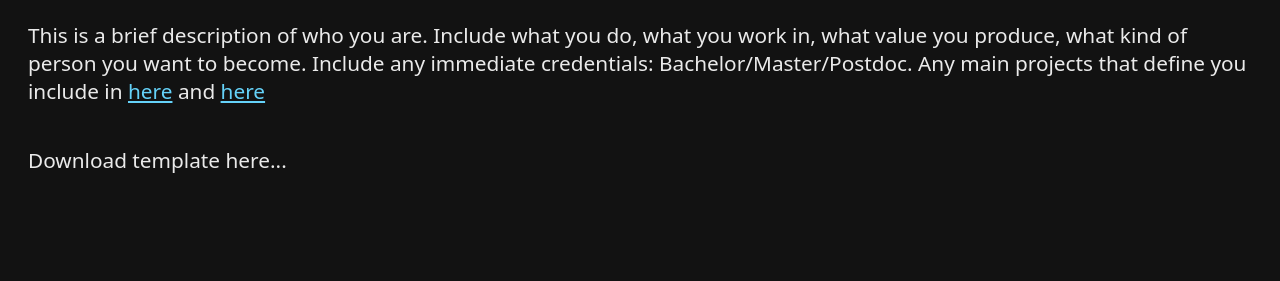
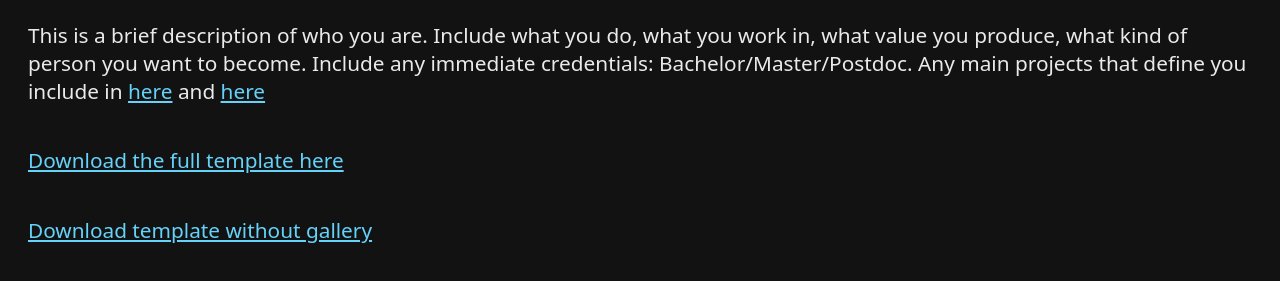
Before and after one commit to psychcool/professional-website-template, a plain HTML site: page index.html in a window 1280 px wide. Shown: the part 201-482 px from the top of the page. Drawn offline with Linux system fonts and the light colour scheme.

Commit message:
Added zip files

```diff
--- a/index.html
+++ b/index.html
@@ -33,7 +33,8 @@
                 Any main projects that define you include in <a href=""> here</a> and
                 <a href=""> here</a>
             </p>
-            <p> Download template here...</p>
+            <p> <a href="website_template.zip" download="website_template.zip"> Download the full template here</a></p>
+            <p> <a href="website_template_no_gallery.zip" download="website_template_no_gallery.zip"> Download template without gallery</a></p>
         </div>
 
 
```
Also changed, not shown: 2 other files.
